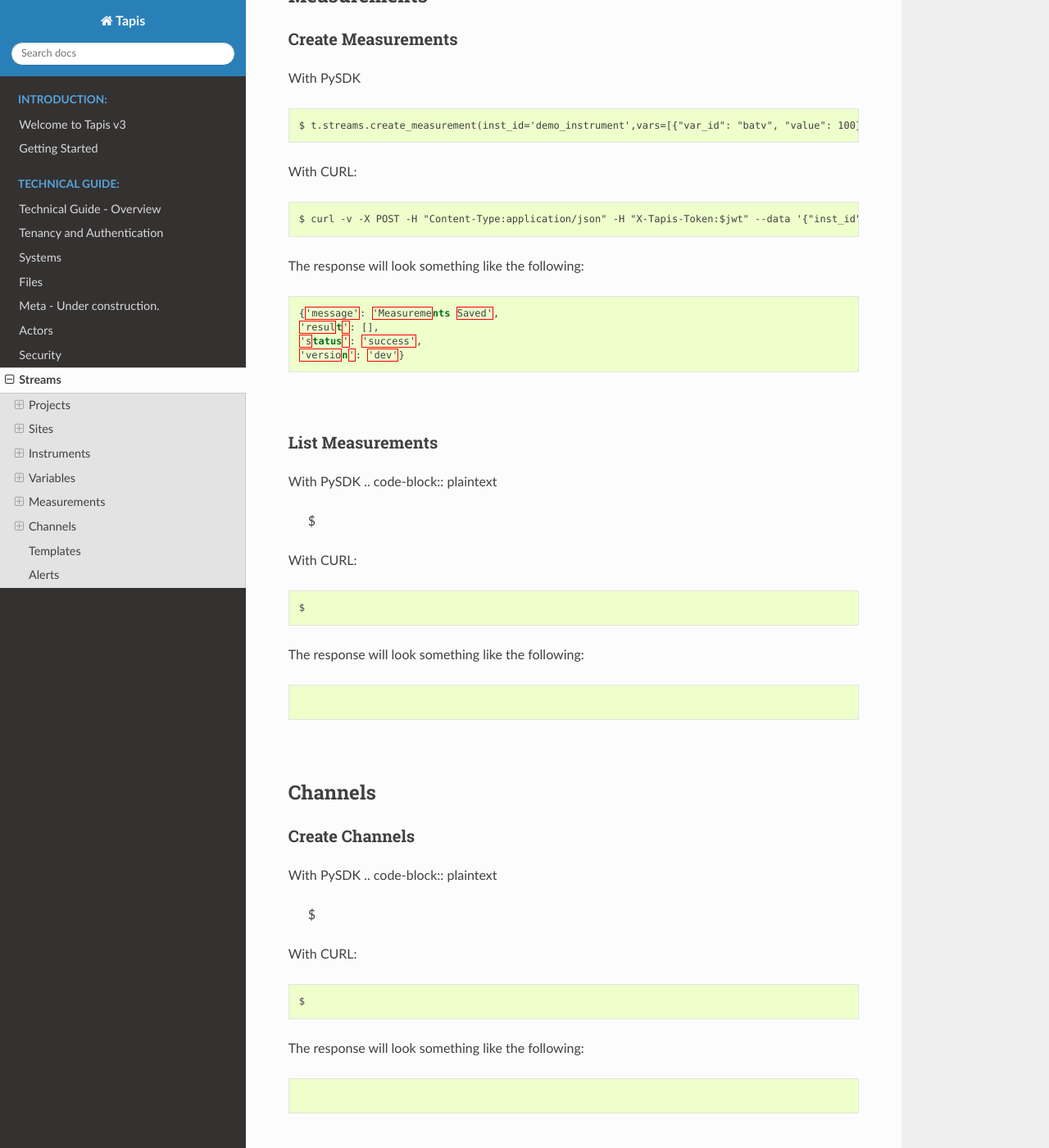
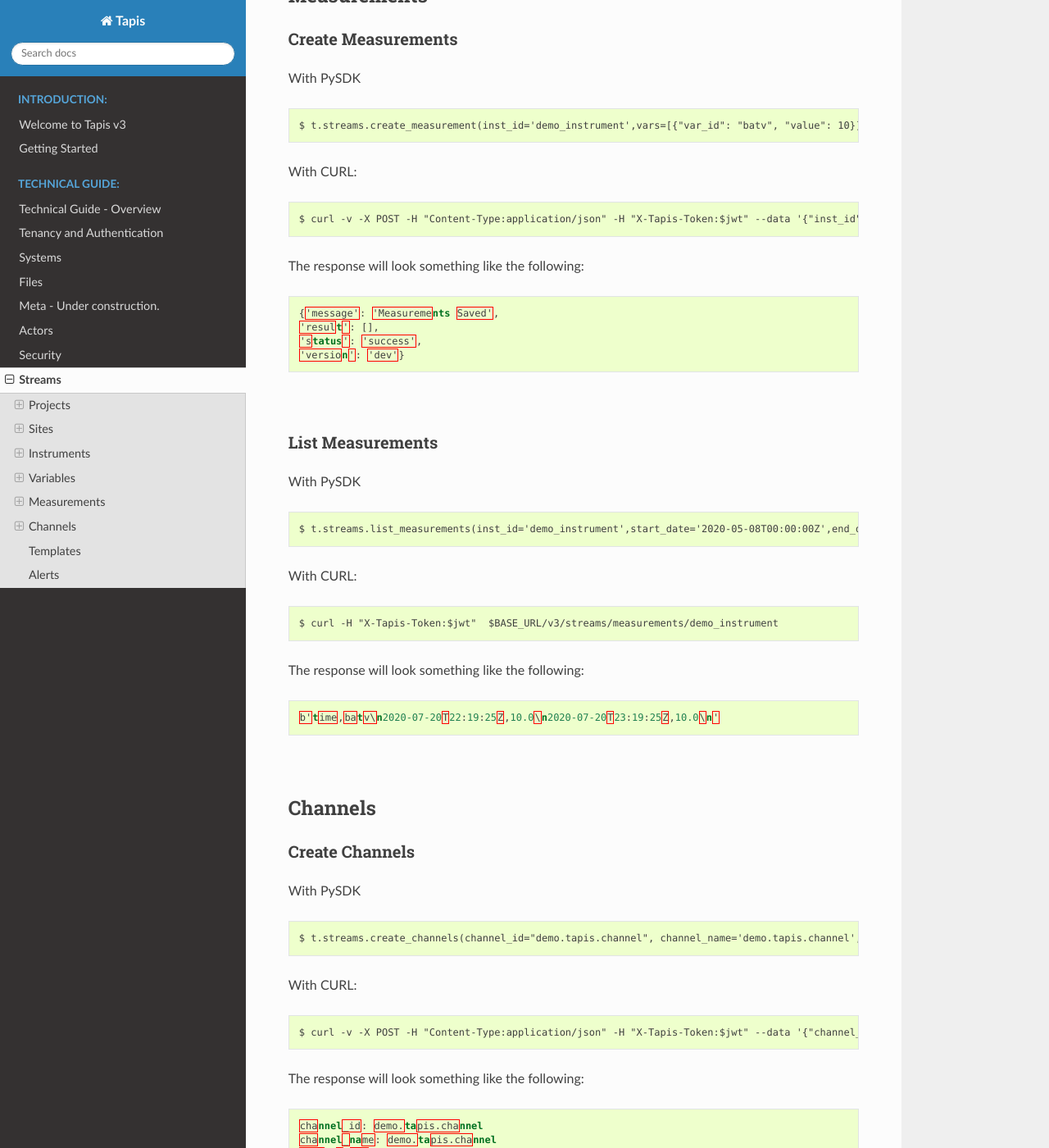
Before and after one commit to tapis-project/documentation, a Sphinx documentation site: the page built from source/technical/streams.rst, in a window 1280 px wide and 1400 px high, scrolled down 11216 px. Shown: the whole window at 82% size. Built offline with Sphinx 7.4.7 and the Read the Docs theme 2.0.0, drawn with Linux system fonts in a browser that asks for light colours; some of the changed text lies outside the part shown.

Commit message:
streams documentation

```diff
--- a/source/technical/streams.rst
+++ b/source/technical/streams.rst
@@ -609,13 +609,13 @@
 
 .. code-block:: plaintext
 
-        $ t.streams.create_measurement(inst_id='demo_instrument',vars=[{"var_id": "batv", "value": 100}],datetime='2020-07-20T22:19:25Z')
+        $ t.streams.create_measurement(inst_id='demo_instrument',vars=[{"var_id": "batv", "value": 10}],datetime='2020-07-20T22:19:25Z')
 
 With CURL:
 
 .. code-block:: plaintext
 
-        $ curl -v -X POST -H "Content-Type:application/json" -H "X-Tapis-Token:$jwt" --data '{"inst_id":"demo_instrument", "datetime":"2020-07-20T23:19:25Z", "vars":[{"var_id": "batv", "value": 100}]}'  $BASE_URL/v3/streams/measurements
+        $ curl -v -X POST -H "Content-Type:application/json" -H "X-Tapis-Token:$jwt" --data '{"inst_id":"demo_instrument", "datetime":"2020-07-20T23:19:25Z", "vars":[{"var_id": "batv", "value": 10}]}'  $BASE_URL/v3/streams/measurements
 
 
 The response will look something like the following:
@@ -636,20 +636,24 @@
 ^^^^^^^^^^^^^^^^^^^^^
 
 With PySDK
+
 .. code-block:: plaintext
 
-        $
+        $ t.streams.list_measurements(inst_id='demo_instrument',start_date='2020-05-08T00:00:00Z',end_date='2020-07-21T22:19:25Z', format='csv',project_uuid='tapis_demo_project_testuser6',site_id='tapis_demo_site')
+
 With CURL:
 
 .. code-block:: plaintext
 
-        $
+        $ curl -H "X-Tapis-Token:$jwt"  $BASE_URL/v3/streams/measurements/demo_instrument
 
 The response will look something like the following:
 
 .. container:: foldable
 
      .. code-block:: json
+
+        b'time,batv\n2020-07-20T22:19:25Z,10.0\n2020-07-20T23:19:25Z,10.0\n'
 
 
 |
@@ -661,20 +665,45 @@
 ^^^^^^^^^^^^^^^^^^^^^
 
 With PySDK
+
 .. code-block:: plaintext
 
-        $
+        $ t.streams.create_channels(channel_id="demo.tapis.channel", channel_name='demo.tapis.channel', template_id="demo_channel_template",triggers_with_actions=[{"inst_ids":["demo_instrument"],"condition":{"key":"demo_instrument.batv","operator":">", "val":20},"action":{"method":"ACTOR","actor_id" :"{actor_id}}","message":"Instrument: demo_instrument exceeded threshold", "abaco_base_url":"https://api.tacc.utexas.edu","nonces":"{nnonce}" }}])
+
 With CURL:
 
 .. code-block:: plaintext
 
-        $
+        $ curl -v -X POST -H "Content-Type:application/json" -H "X-Tapis-Token:$jwt" --data '{"channel_id":"demo.tapis.channel","channel_name":"demo.tapis.channel_1","template_id":"demo_channel_template","triggers_with_actions":[{"inst_ids":["demo_instrument"],"condition":{"key":"demo_instrument.batv","operator":">", "val":"20"}, "action":{"method":"ACTOR","actor_id" :"{actor_id}","message":"Instrument: demo_instrument batv exceeded threshold", "abaco_base_url":"https://api.tacc.utexas.edu","nonces":"{nonces}"}}]}'  $BASE_URL/v3/streams/channels
+
 
 The response will look something like the following:
 
 .. container:: foldable
 
      .. code-block:: json
+
+        channel_id: demo.tapis.channel
+        channel_name: demo.tapis.channel
+        create_time: 2020-07-21 03:02:51.755215
+        last_updated: 2020-07-21 03:02:51.755227
+        permissions:
+        users: ['testuser6']
+        status: ACTIVE
+        template_id: demo_channel_template
+        triggers_with_actions: [
+        action:
+        abaco_base_url: https://api.tacc.utexas.edu
+        actor_id: {actor_id}
+        message: Instrument: demo_instrument exceeded threshold
+        method: ACTOR
+        nonces: {nonce}
+        condition:
+        key: demo_instrument.batv
+        operator: >
+        val: 20
+        inst_ids: ['demo_instrument']]
+
 
 
 |
@@ -685,12 +714,13 @@
 With PySDK
 .. code-block:: plaintext
 
-        $
+        $ t.streams.list_channels()
+
 With CURL:
 
 .. code-block:: plaintext
 
-        $
+        $ curl -H "X-Tapis-Token:$jwt"  $BASE_URL/v3/streams/channels
 
 The response will look something like the following:
 
@@ -698,6 +728,10 @@
 
      .. code-block:: json
 
+        {'message': 'Channels found',
+         'result': [],
+         'status': 'success',
+         'version': 'dev'}
 
 |
 
@@ -707,12 +741,13 @@
 With PySDK
 .. code-block:: plaintext
 
-        $
+        $ t.streams.get_channel(channel_id='demo.tapis.channel')
+
 With CURL:
 
 .. code-block:: plaintext
 
-        $
+        $ curl -H "X-Tapis-Token:$jwt"  $BASE_URL/v3/streams/channels/demo.tapis.channel
 
 The response will look something like the following:
 
@@ -720,9 +755,29 @@
 
      .. code-block:: json
 
+        channel_id: demo.tapis.channel
+        channel_name: demo.tapis.channel
+        create_time: 2020-07-21 03:02:51.755215
+        last_updated: 2020-07-21 03:02:51.755227
+        permissions:
+        users: ['testuser6']
+        status: ACTIVE
+        template_id: demo_channel_template
+        triggers_with_actions: [
+        action:
+        abaco_base_url: https://api.tacc.utexas.edu
+        actor_id: {actor_id}
+        message: Instrument: demo_instrument exceeded threshold
+        method: ACTOR
+        nonces: nonces
+        condition:
+        key: demo_instrument.batv
+        operator: >
+        val: 20
+        inst_ids: ['demo_instrument']]
+|
 
-|
-**Update Channels**
+**Update Channels**:ToDo
 ^^^^^^^^^^^^^^^^^^^^^
 
 With PySDK
@@ -747,9 +802,11 @@
 Templates
 -----------
 With PySDK
+
 .. code-block:: plaintext
 
         $
+
 With CURL:
 
 .. code-block:: plaintext
```
